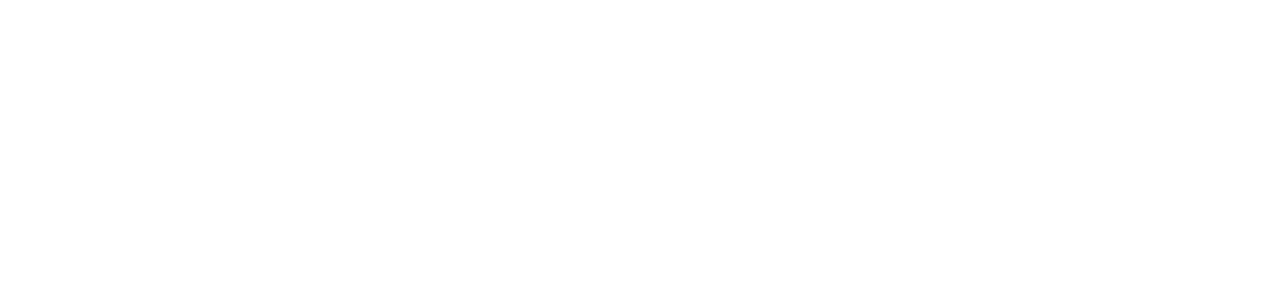
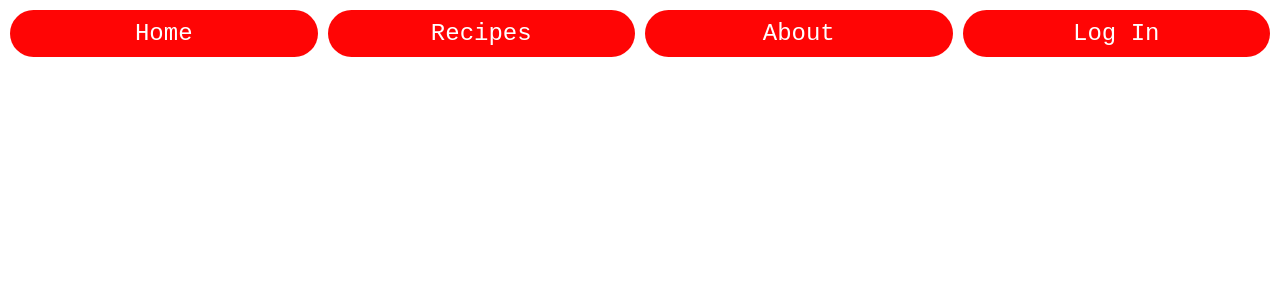
Before and after one commit to BrandonMWeaver/sous-chef-front, a React (Create React App) app: page / in a window 1280 px wide. Shown: the top 300 px of the page. Built offline with nearby package versions, Linux system fonts and the light colour scheme.

Commit message:
Add navigation bar component.

```diff
--- a/src/App.css
+++ b/src/App.css
@@ -1,7 +1,4 @@
 .App {
   display: flex;
   flex-flow: row wrap;
-
-  width: 100vw;
-  height: 100vh;
 }
--- a/src/App.js
+++ b/src/App.js
@@ -1,8 +1,12 @@
+import NavigationBar from './components/NavigationBar';
+
 import './App.css';
 
 function App() {
   return (
-    <div className="App"></div>
+    <div className="App">
+      <NavigationBar />
+    </div>
   );
 }
 
--- /dev/null
+++ b/src/components/NavigationBar.js
@@ -0,0 +1,14 @@
+import '../styles/NavigationBar.css';
+
+function NavigationBar() {
+    return (
+        <div className="NavigationBar">
+            <button>Home</button>
+            <button>Recipes</button>
+            <button>About</button>
+            <button>Log In</button>
+        </div>
+    );
+}
+
+export default NavigationBar;
--- /dev/null
+++ b/src/styles/NavigationBar.css
@@ -0,0 +1,39 @@
+.NavigationBar {
+    display: flex;
+    flex-direction: row;
+    padding: 10px 10px 10px 0;
+    width: 100vw;
+}
+
+.NavigationBar button {
+    margin: 0 0 0 10px;
+    padding: 10px;
+    width: 100%;
+
+    font-family: monospace;
+    font-size: 1.5rem;
+    color: #fff;
+
+    background-image: linear-gradient(to right, #ff0505 50%, #9b0505 50%);
+    background-size: 200%;
+    background-position: left;
+
+    border: none;
+    border-radius: 1.5rem;
+    outline: none;
+
+    transition: background-position .25s;
+    transition-timing-function: linear;
+}
+
+.NavigationBar button:hover {
+    cursor: pointer;
+
+    background-position: right;
+}
+
+.NavigationBar button:focus {
+    color: #ff3705;
+
+    background-position: right;
+}
```
